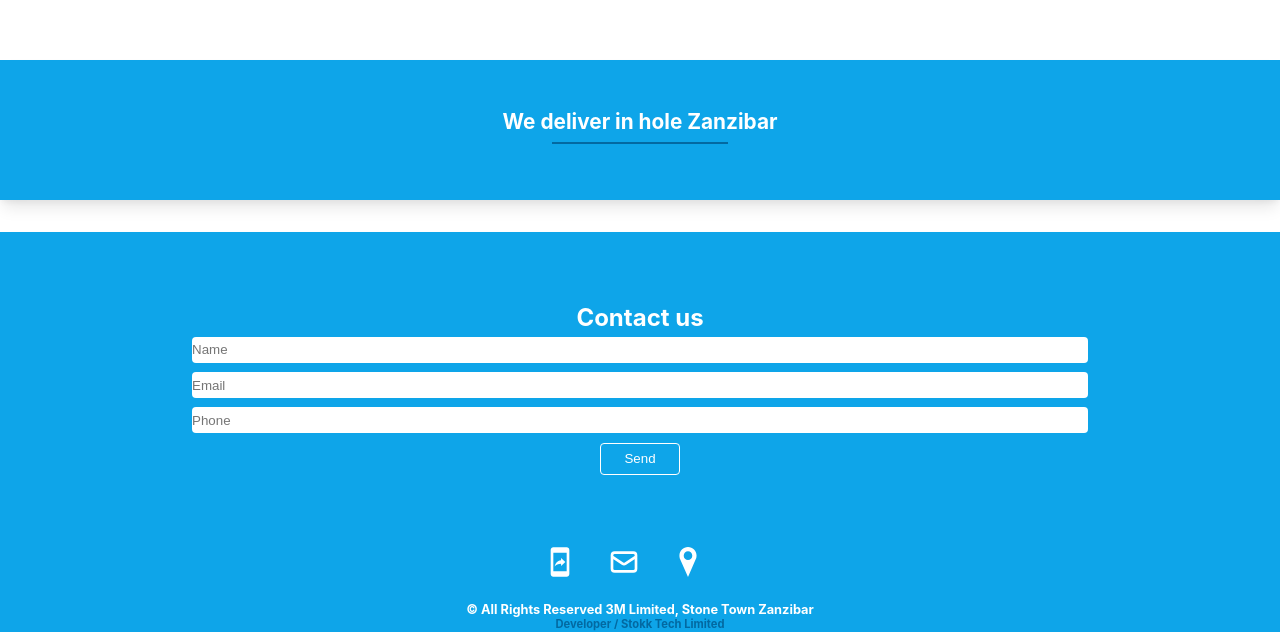
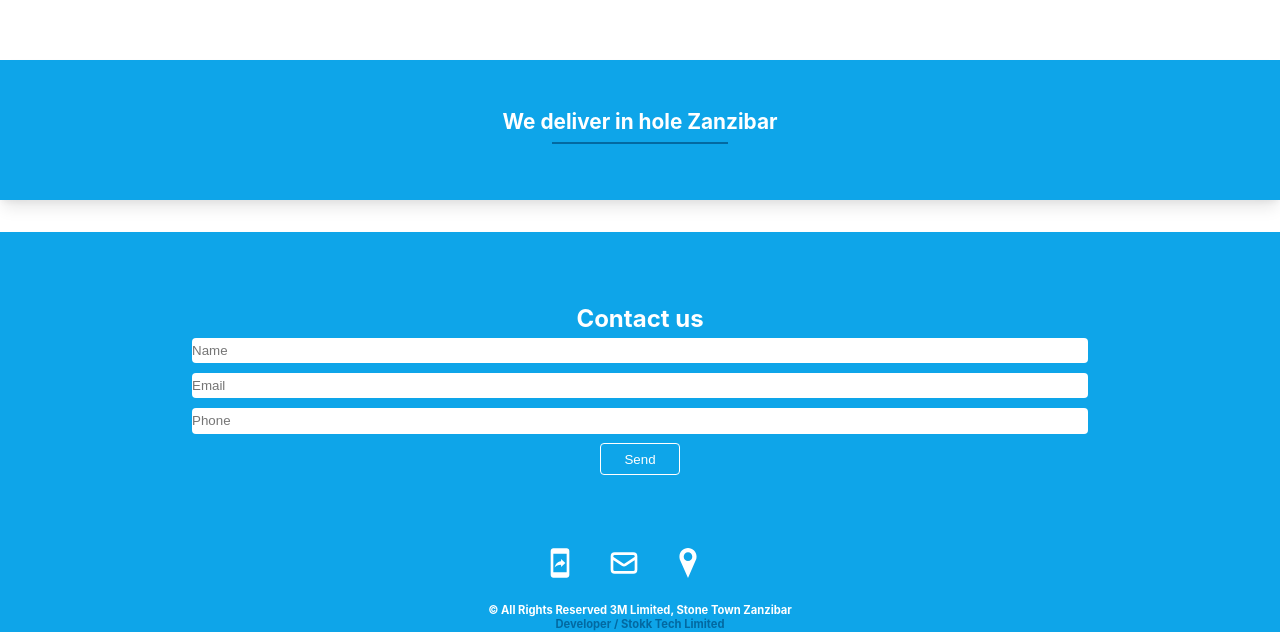
Before and after one commit to louiestokk/3m-customer-website-react, a React (Create React App) app: page / in a window 1280 px wide. Shown: the part 820-1452 px from the top of the page. Built offline with nearby package versions, Linux system fonts and the light colour scheme.

Commit message:
fontsize foter p

```diff
--- a/src/index.css
+++ b/src/index.css
@@ -267,7 +267,7 @@ li {
 .fot p {
   color: white;
   font-weight: bold;
-  font-size: 0.8rem;
+  font-size: 0.7rem;
 }
 .home-form {
   justify-content: center;
```
